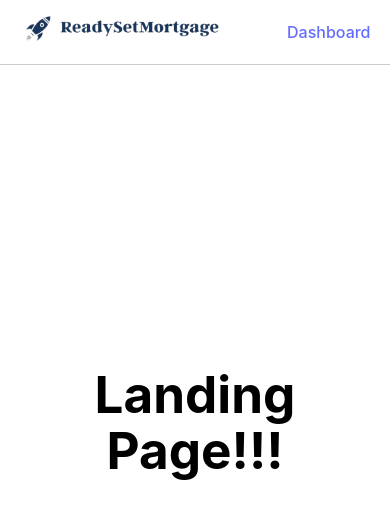
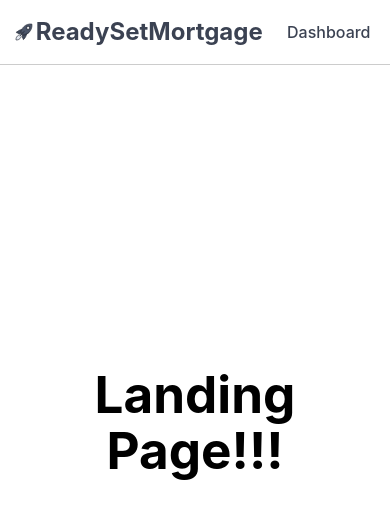
Before and after one commit to ready-set-mortgage/ready-set-mortgage-frontend, a React (Vite) app: page / in a window 390 px wide. Shown: the top 518 px of the page. Built offline with nearby package versions, Linux system fonts and the light colour scheme.

Commit message:
styling new logo and colors

```diff
--- a/src/Components/Navbar/Navbar.css
+++ b/src/Components/Navbar/Navbar.css
@@ -14,7 +14,11 @@ nav {
 }
 
 .navbar-logo {
-  width: 16rem;
+  display: flex;
+}
+
+.navbar-icon {
+  width: 3rem;
   height: auto;
 }
 
@@ -24,8 +28,8 @@ nav {
     padding-right: 5%;
   }
 
-  .navbar-logo {
-    width: 14rem;
+  .navbar-icon {
+    width: 1.5rem;
     height: auto;
   }
 }
--- a/src/Components/Navbar/Navbar.jsx
+++ b/src/Components/Navbar/Navbar.jsx
@@ -1,11 +1,11 @@
 import { Link } from "react-router-dom";
-import logo from "../../Assets/logo.png";
+import logo from "../../Assets/logo.svg";
 import "./Navbar.css"
 
 export default function Navbar() {
   return (
     <nav>
-      <Link to="/"><img className="navbar-logo" src={logo} alt="ReadySetMortgage logo" /></Link>
+      <Link to="/"><div className="navbar-logo"><img className="navbar-icon" src={logo} alt="ReadySetMortgage logo" /><h2>ReadySetMortgage</h2></div></Link>
       <Link to="/dashboard">Dashboard</Link>
     </nav>
   )
--- a/src/index.css
+++ b/src/index.css
@@ -14,11 +14,11 @@
 
 a {
   font-weight: 500;
-  color: #646cff;
+  color: #3B4252;
   text-decoration: inherit;
 }
 a:hover {
-  color: #535bf2;
+  color: #2E3440;
 }
 
 body {
```
